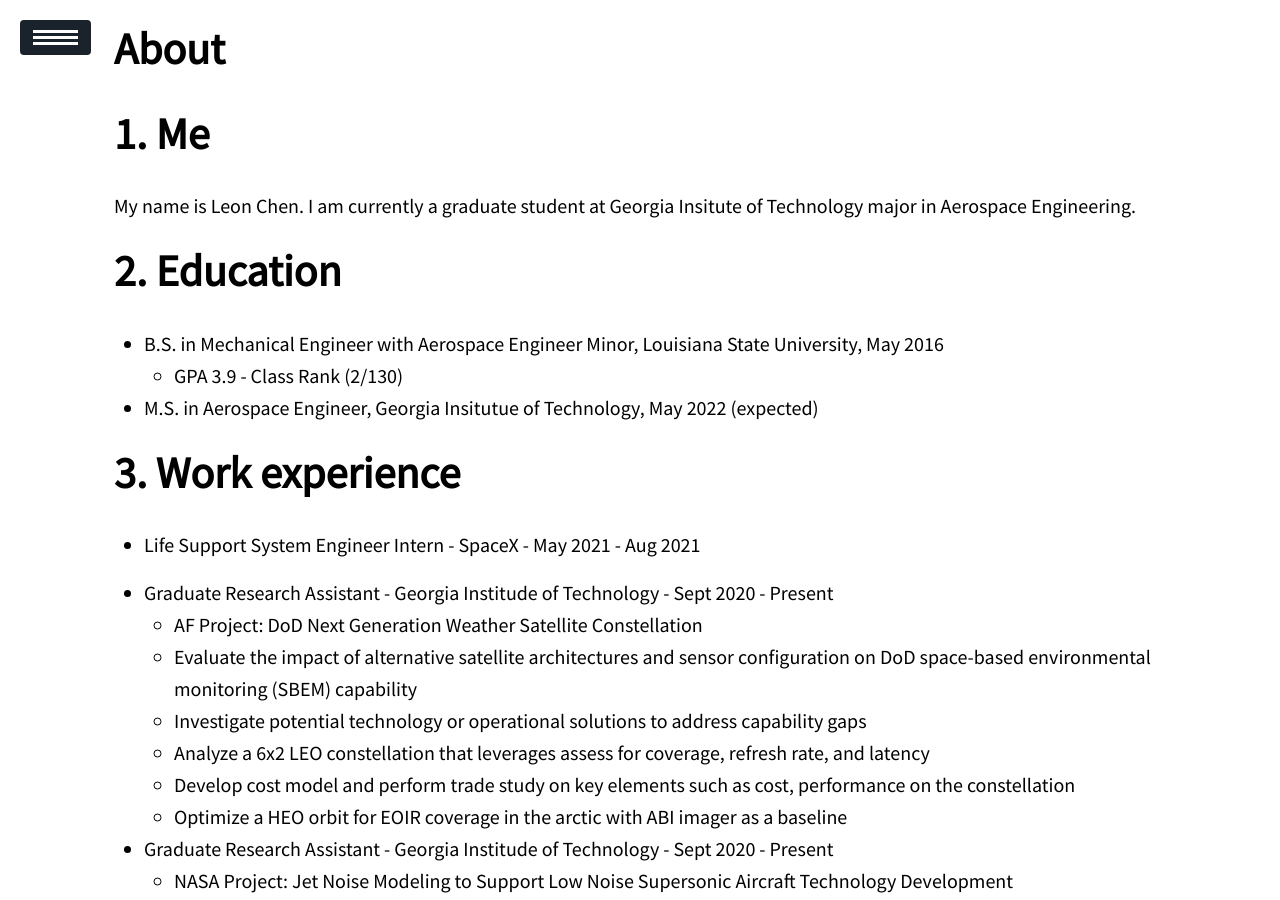
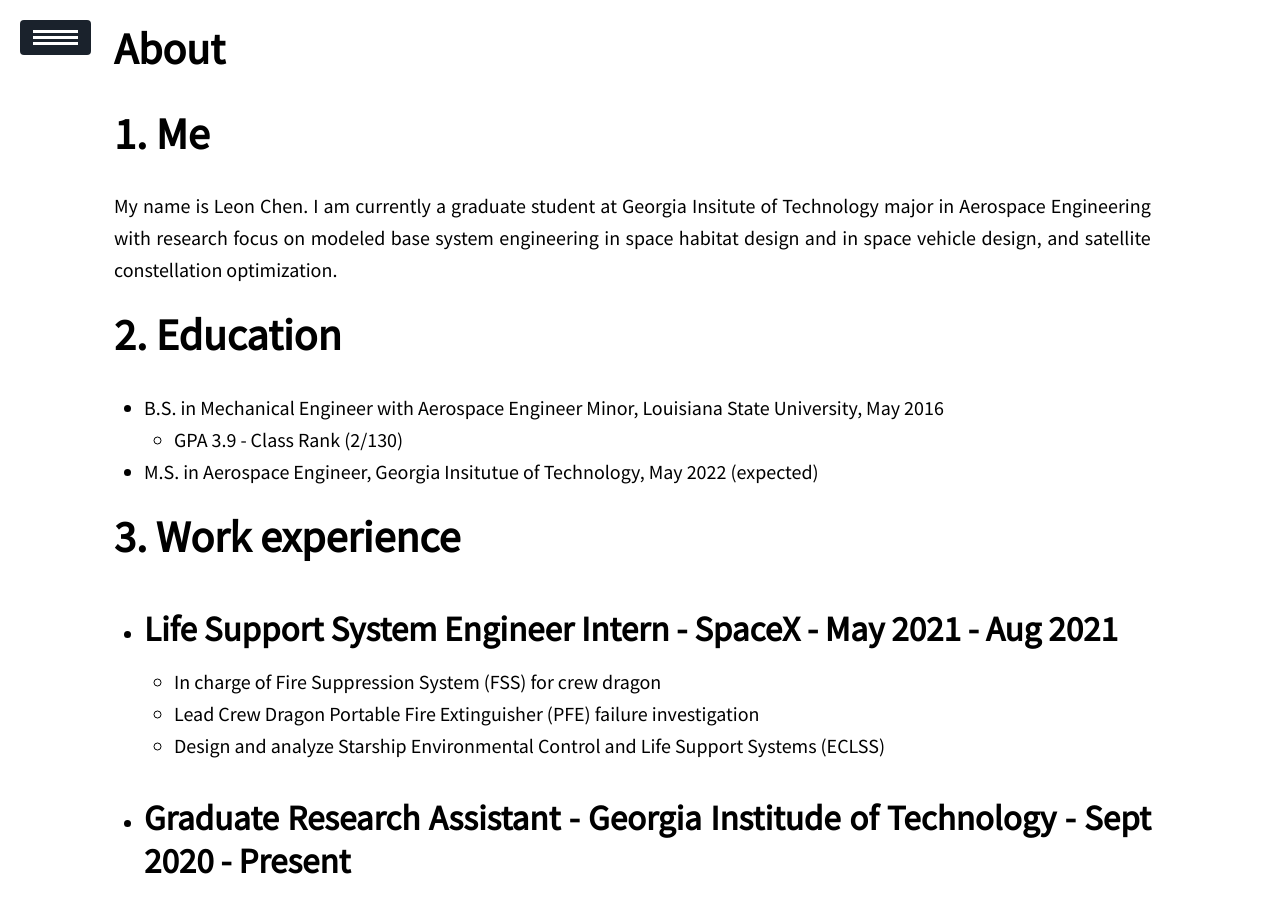
Before and after one commit to leonchen13/leonchen.github.io, a Jekyll site: the page built from about/index.md, in a window 1280 px wide and 900 px high. Built offline with Jekyll 4.4.1, drawn with Linux system fonts in a browser that asks for light colours; nearby versions of some CDN libraries.

Commit message:
update on the work and space

```diff
--- a/about/index.md
+++ b/about/index.md
@@ -9,7 +9,7 @@ mathjax: true
 ---
 
 # Me
-My name is Leon Chen. I am currently a graduate student at Georgia Insitute of Technology major in Aerospace Engineering.
+My name is Leon Chen. I am currently a graduate student at Georgia Insitute of Technology major in Aerospace Engineering with research focus on modeled base system engineering in space habitat design and in space vehicle design, and satellite constellation optimization.
 
 
 Education
@@ -23,9 +23,13 @@ Education
 Work experience
 ======
 * Life Support System Engineer Intern - SpaceX - May 2021 - Aug 2021
-
+------
+  * In charge of Fire Suppression System (FSS) for crew dragon
+  * Lead Crew Dragon Portable Fire Extinguisher (PFE) failure investigation
+  * Design and analyze Starship Environmental Control and Life Support Systems (ECLSS)
 
 * Graduate Research Assistant - Georgia Institude of Technology - Sept 2020 - Present
+------
   * AF Project: DoD Next Generation Weather Satellite Constellation
   * Evaluate the impact of alternative satellite architectures and sensor configuration on DoD space-based environmental monitoring (SBEM) capability
   * Investigate potential technology or operational solutions to address capability gaps
@@ -34,6 +38,7 @@ Work experience
   * Optimize a HEO orbit for EOIR coverage in the arctic with ABI imager as a baseline
 
 * Graduate Research Assistant - Georgia Institude of Technology - Sept 2020 - Present
+------
   * NASA Project: Jet Noise Modeling to Support Low Noise Supersonic Aircraft Technology Development
   * Develop MBSE approach and framework for space vehicle system architects utilizing the multi-disciplinary design process to deal with pervasive system complexity problem
   * Develop model-based MEL, PEL and mission profile for lunar lander cargo mission
@@ -43,6 +48,7 @@ tool - DYREQT (developed by GT ASDL and MSFC)
   * Perform use case and error potential reduction to demonstrate the benefit of using MBSE
 
 * Graduate Research Assistant - Georgia Institude of Technology - Sept 2020 - Present
+------
   * FAA Project: Jet Noise Modeling to Support Low Noise Supersonic Aircraft Technology Development
   * Selected Jet Noise Reduction Technology
   * Provided boundary conditions for CFD simulation
@@ -51,6 +57,7 @@ tool - DYREQT (developed by GT ASDL and MSFC)
   * Modeled inlet performance using zero-order methods for different inlets to minimize installation effects
 
 * Graduate Research Assistant - Georgia Institude of Technology - Sept 2020 - Present
+------
   * NASA Project: Sustainable and Resilient Space Habitats for Long-Term Spaceflight Operation
   * Explored and identified appropriate methods/techniques for resilience assessment on different configuration strategies against different scenarios
   * Explored and develop additional recovery/reconfiguration strategies
@@ -59,6 +66,7 @@ tool - DYREQT (developed by GT ASDL and MSFC)
 
 
 * NASA ISS Environmental Control and Life Support Systems Engineer - NASA/The Boeing Company - January 2018 – August 2020
+------
   * ISS Expedition 61/62/63/64 Increment Lead
   * ISS Resupply Vehicle HTV-9 Team Lead
   * ECLSS -MERLIN console Team Lead
@@ -75,6 +83,7 @@ tool - DYREQT (developed by GT ASDL and MSFC)
 
 
 * United State Air Force System Engineer - U.S. Air Force/Advanced Project Consulting - September 2016 – January 2018
+------
   * Researched factors that degrade system reliability and developed means to better predict reliability
   * Provided Integrated Engineer Support to various platforms: C-130, E-3, B-52, C-5, F15, & F16
   * Analyzed and Created Engineer drawings providing alternate parts to qualify for Fit, Form and Function
```
Also changed, not shown: 1 other file.
